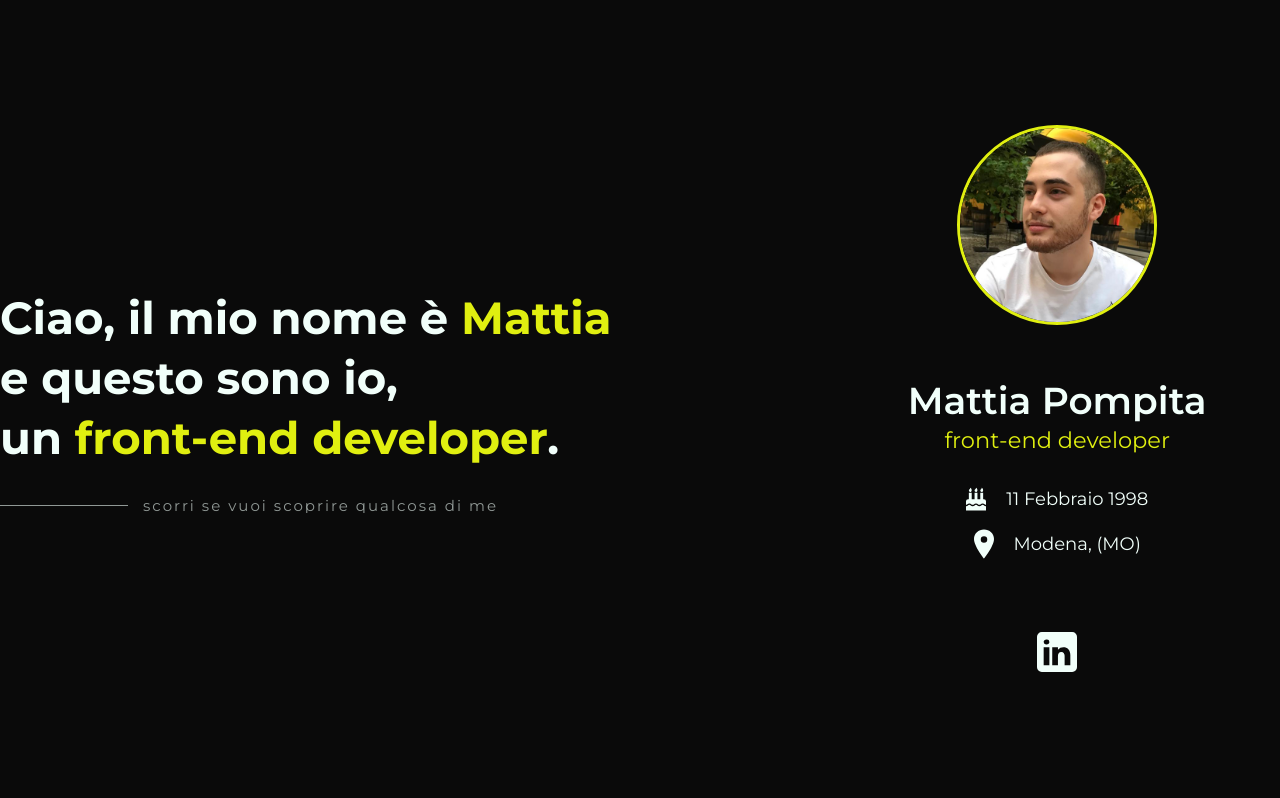
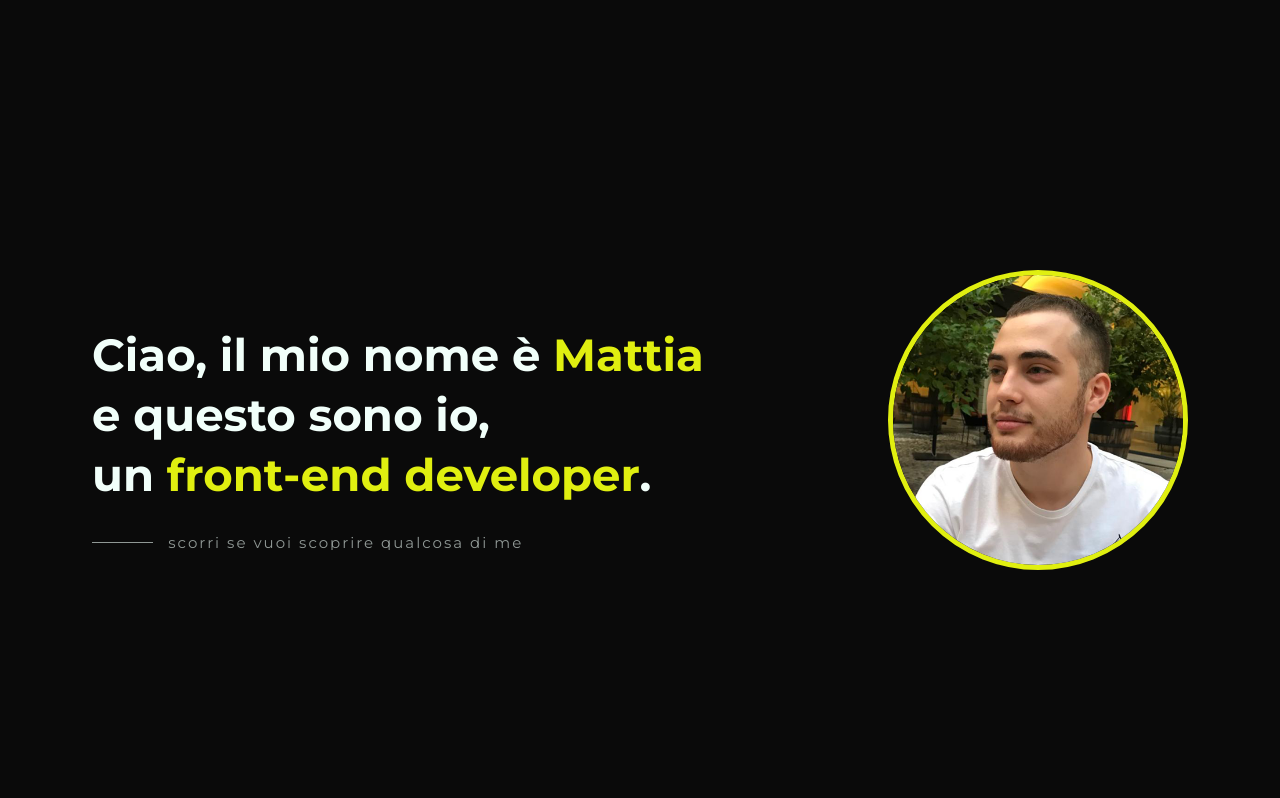
Before and after one commit to MattiaPompita/portfolio-web, a React (Create React App) app: page / in a window 1280 px wide. Shown: the top 798 px of the page. Built offline with nearby package versions, Linux system fonts and the light colour scheme.

Commit message:
card sticky

```diff
--- a/public/index.html
+++ b/public/index.html
@@ -26,7 +26,7 @@
     -->
     <title>React App</title>
   </head>
-  <body>
+  <body style="overflow-x: hidden;">
     <noscript>You need to enable JavaScript to run this app.</noscript>
     <div id="root"></div>
     <!--
--- a/src/App.js
+++ b/src/App.js
@@ -11,11 +11,16 @@ function App() {
   return (
     <Fragment>
       <div className={style.main}>
-        <Card />
         {/* <SmoothScroll> */}
-          <Homepage />
+        <Homepage />
+        <div
+          className={style.stickyContainer}
+          style={{ width: "100vw", height: "100%" }}
+        >
+          <Card /><div class="clear"></div>
           <ChiSono />
           <Skill />
+        </div>
         {/* </SmoothScroll> */}
       </div>
     </Fragment>
--- a/src/App.module.css
+++ b/src/App.module.css
@@ -3,16 +3,20 @@
 html {
   font-size: 20px;
   font-family: "Montserrat", "sans-serif";
-  overflow-x: hidden;
+  /* overflow-x: hidden; */
   color: #f1fffa;
 }
 
 .main {
   height: 100%;
   width: 100%;
-  overflow: auto;
+  /* overflow: auto; */
   background-color: #0a0a0a;
-  overflow-x: hidden;
+  /* overflow-x: hidden; */
+}
+
+.styckyContainer {
+  background-color: #0a0a0a;
 }
 
 /* .main::after {
--- a/src/components/Card.module.css
+++ b/src/components/Card.module.css
@@ -1,18 +1,17 @@
 .card {
   padding: 0px 35px;
-  border-radius: 5px;
   display: flex;
   flex-direction: column;
   align-items: center;
   opacity: 0;
-  position: fixed;
+  position: -webkit-sticky;
+  position: sticky;
   z-index: 9999;
-  right: 12%;
-  top: 50%;
-  height: 800px;
+  top: 12%;
   justify-content: space-between;
-  margin-top: -400px;
-}
+  float: right;
+  right: 5%;
+  height: 35rem;}
 
 .descContainer {
   display: flex;
@@ -67,17 +66,7 @@
   .infoContainer {
     width: 80%;
   }
-
-  .card {
-    top: 50%;
-    height: 550px;
-    justify-content: space-between;
-    margin-top: -275px;
-  }
 }
 
 @media only screen and (max-width: 1536px) {
-  .card {
-    right: 3%;
-  }
 }
--- a/src/components/ChiSono.module.css
+++ b/src/components/ChiSono.module.css
@@ -1,6 +1,5 @@
 .section {
-  width: 100vw;
-  height: 150vh;
+  height: 100vh;
   display: flex;
   align-items: center;
 }
--- a/src/components/Homepage.js
+++ b/src/components/Homepage.js
@@ -1,5 +1,6 @@
 import { motion } from "framer-motion";
 import Spacer from "./helpers/Spacer";
+import Thumbnail from "./Thumbnail";
 
 import style from "./Homepage.module.css";
 
@@ -84,7 +85,7 @@ const Homepage = () => {
             </motion.p>
           </div>
         </motion.div>
-        {/* <Thumbnail height={"500px"} width={"500px"} bigThumb={true} /> */}
+        <Thumbnail height={"500px"} width={"500px"} bigThumb={true} />
       </div>
     </div>
   );
--- a/src/components/Homepage.module.css
+++ b/src/components/Homepage.module.css
@@ -4,6 +4,12 @@
   display: flex;
   align-items: center;
   justify-content: center;
+}
+
+.container {
+  display: flex;
+  align-items: flex-end;
+  justify-content: space-around;
 }
 
 /* .main::after {
@@ -81,6 +87,10 @@
   .header h1 {
     font-size: 3rem;
   }
+
+  .container {
+    width: 1280px !important;
+  }
 }
 
 @keyframes widthAnimation {
--- a/src/helpers.css
+++ b/src/helpers.css
@@ -3,16 +3,16 @@
   margin: 0 auto;
 }
 
-.prova {
-  position: fixed;
-  border: 2px solid red;
-  height: 50px;
-  width: 50px;
-  z-index:9999;
+.body {
+  overflow-x: hidden;
+}
+
+.clear {
+  clear: both;
 }
 
 @media only screen and (max-width: 1920px) {
   .container {
-    width: 1400px;
+    width: 1280px;
   }
 }
```
